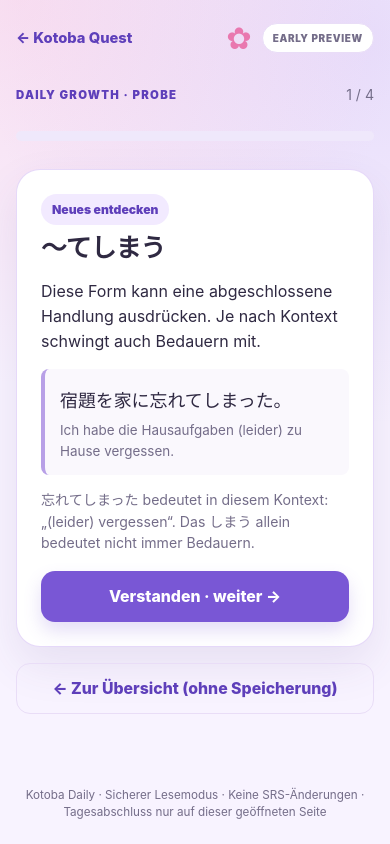
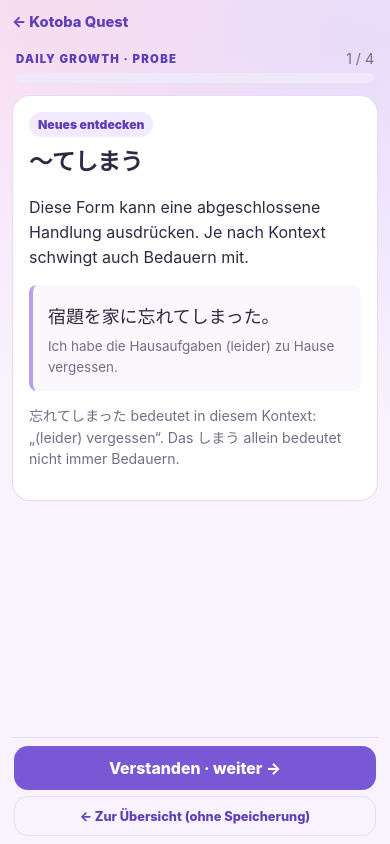
Before and after one commit to TtRatKb/kotoba-quest, a plain HTML site: page daily.html in a window 390 px wide. Both pictures are taken after a click on the button 195 px from the left and 870 px from the top of the page. Drawn offline with Linux system fonts and the light colour scheme.

Commit message:
fix(daily): keep mobile inputs and next action inside visual viewport

```diff
--- a/daily.css
+++ b/daily.css
@@ -23,3 +23,15 @@ main{flex:1;display:flex;flex-direction:column;gap:16px;padding:10px 0 22px}
 @media(prefers-reduced-motion:reduce){*,*:before,*:after{transition:none!important;animation:none!important}}
 
 .learned-summary ul{padding-left:20px}.learned-summary li{margin-block:8px;overflow-wrap:anywhere}
+
+/* A task occupies the viewport; only its content scrolls. Controls never overlay it. */
+body.in-session{overflow:hidden;height:var(--app-height,100dvh)}
+.in-session .shell{position:fixed;top:var(--app-top,0px);left:50%;transform:translateX(-50%);height:var(--app-height,100dvh);min-height:0;padding:env(safe-area-inset-top,0px) 12px 0;overflow:hidden}
+.in-session .header{height:44px;min-height:44px;flex:none}.in-session .beta-tag,.in-session .header-mark,.in-session .footer{display:none}
+.session-root{min-height:0;overflow:hidden;display:grid;grid-template-rows:auto minmax(0,1fr) auto;gap:0;padding:0;flex:1}
+.session-top{padding:6px 4px}.session-top .progress{margin:6px 0}.session-top p{margin:4px 0;font-size:.75rem;line-height:1.3}
+.session-content{min-height:0;overflow-y:auto;overscroll-behavior:contain;scroll-padding:12px;-webkit-overflow-scrolling:touch}
+.session-content .question{padding:16px;border-radius:18px;box-shadow:none}.session-content .task-jp{font-size:clamp(1.35rem,6vw,1.9rem);line-height:1.45;margin:8px 0}.session-content .task-secondary{margin:8px 0}.session-content .answers{margin-top:12px;gap:8px}.session-content .answer{min-height:48px;padding:9px 11px}.session-content .pill{padding:5px 9px}.session-content .feedback{margin-top:10px}.session-content .answered .answers{display:none}
+.session-dock{padding:8px 2px max(8px,env(safe-area-inset-bottom,0px));background:var(--bg);border-top:1px solid var(--border)}
+.session-dock .answer-form,.session-dock .actions{margin:0;gap:8px}.session-dock .answer-form input{height:48px;font-size:16px}.session-dock .answer-form{grid-template-columns:1fr 1fr}.session-dock .answer-form label,.session-dock .answer-form input{grid-column:1/-1}.session-dock .button{min-height:44px;padding:9px 10px;box-shadow:none}.session-dock>.button{margin-top:6px;font-size:.8rem;min-height:40px}.session-dock .answer-form>.button:only-of-type{grid-column:1/-1}
+@media(max-height:500px){.in-session .header{display:none}.session-top p{display:none}.session-top{padding:3px}.session-content .question{padding:10px}.session-dock{padding-top:5px}.session-dock .answer-form{gap:5px}.session-dock .answer-form label{font-size:.75rem}}
--- a/daily.html
+++ b/daily.html
@@ -2,7 +2,7 @@
 <html lang="de">
 <head>
   <meta charset="utf-8">
-  <meta name="viewport" content="width=device-width,initial-scale=1,viewport-fit=cover">
+  <meta name="viewport" content="width=device-width,initial-scale=1,viewport-fit=cover,interactive-widget=resizes-content">
   <meta name="theme-color" content="#f8f3ff">
   <meta name="description" content="Kotoba Daily: eine kurze, didaktische Japanisch-Lerneinheit mit deinen bereits gelernten Wörtern.">
   <title>Kotoba Daily · Kotoba Quest</title>
--- a/daily.js
+++ b/daily.js
@@ -109,12 +109,12 @@ function active() {
   const completed = i + (state.result ? 1 : 0);
   const percent = (completed / session.tasks.length) * 100;
   const modeLabel = session.mode==='practice'?'Freiwillig nachüben':session.mode==='daily'?'Meine tägliche Quest':session.mode==='refresh'?'Daily Refresh':session.mode==='guided'?(session.domain==='grammar'?'Grammatik · geführte Übung':'Partikel · geführte Übung'):'Daily Growth · Probe';
-  return `<div class="status-row"><span class="eyebrow">${modeLabel}</span><span class="muted small">${i+1} / ${session.tasks.length}</span></div>
+  return `<div class="session-top"><div class="status-row"><span class="eyebrow">${modeLabel}</span><span class="muted small">${i+1} / ${session.tasks.length}</span></div>
     <div class="progress" role="progressbar" aria-label="Fortschritt" aria-valuenow="${completed}" aria-valuemin="0" aria-valuemax="${session.tasks.length}"><div style="width:${percent}%"></div></div>
     ${session.mode==='daily'?`<p class="muted small">Lernziel: ${safe(session.growthTitle)} · ${session.growthType==='learned'?'an deinen Lernstand angepasst':'freiwillige neue Probelektion'} · kein SRS-Eingriff</p>`:''}
     ${session.mode==='practice'?'<p class="muted small">Einmal erneut abrufen und mit dem Feedback vergleichen. Unklare Texteingaben sind keine festgestellten Fehler.</p>':''}
     ${session.mode==='guided'?`<p class="muted small">Lernziel: ${safe(session.title)} · freies Training ohne SRS-Buchung</p>`:''}
-    ${promptCard(task)}${session.mode==='practice'?'<button class="button ghost" type="button" data-return>← Zurück zu deiner Quest-Auswertung</button>':'<button class="button ghost" type="button" data-home>← Zur Übersicht (ohne Speicherung)</button>'}`;
+    </div><div class="session-content">${promptCard(task)}</div><div class="session-dock" aria-label="Antwort und Navigation"><div class="session-control"></div>${session.mode==='practice'?'<button class="button ghost" type="button" data-return>← Zurück zu deiner Quest-Auswertung</button>':'<button class="button ghost" type="button" data-home>← Zur Übersicht (ohne Speicherung)</button>'}</div>`;
 }
 
 function practiceSummary() {
@@ -156,6 +156,24 @@ function summary() {
 
 function render(focus = false) {
   root.innerHTML = !state.session ? home() : state.index >= state.session.tasks.length ? summary() : active();
+  const inTask = Boolean(state.session && state.index < state.session.tasks.length);
+  document.body.classList.toggle('in-session', inTask);
+  root.classList.toggle('session-root', inTask);
+  if (inTask) {
+    const control = root.querySelector('.session-control');
+    const card = root.querySelector('.question');
+    const form = card.querySelector('.answer-form');
+    const actions = card.querySelector('.actions');
+    if (form && !state.result) control.appendChild(form);
+    else form?.remove();
+    if (actions) control.appendChild(actions);
+    if (state.result) {
+      card.classList.add('answered');
+      const content = root.querySelector('.session-content');
+      const feedback = root.querySelector('.feedback');
+      content.scrollTop += feedback.getBoundingClientRect().top - content.getBoundingClientRect().top;
+    }
+  }
   if (focus) { root.focus({preventScroll:true}); window.scrollTo({top:0,behavior:'instant'}); }
 }
 
@@ -311,3 +329,15 @@ async function init() {
   render();
 }
 init();
+
+// iOS may resize only the visual viewport when the keyboard opens.
+function updateViewport() {
+  const viewport = window.visualViewport;
+  if (viewport && viewport.scale !== 1) return;
+  document.documentElement.style.setProperty('--app-height', `${viewport?.height || window.innerHeight}px`);
+  document.documentElement.style.setProperty('--app-top', `${viewport?.offsetTop || 0}px`);
+}
+window.visualViewport?.addEventListener('resize', updateViewport);
+window.visualViewport?.addEventListener('scroll', updateViewport);
+window.addEventListener('resize', updateViewport);
+updateViewport();
```
Also changed, not shown: 2 other files.
